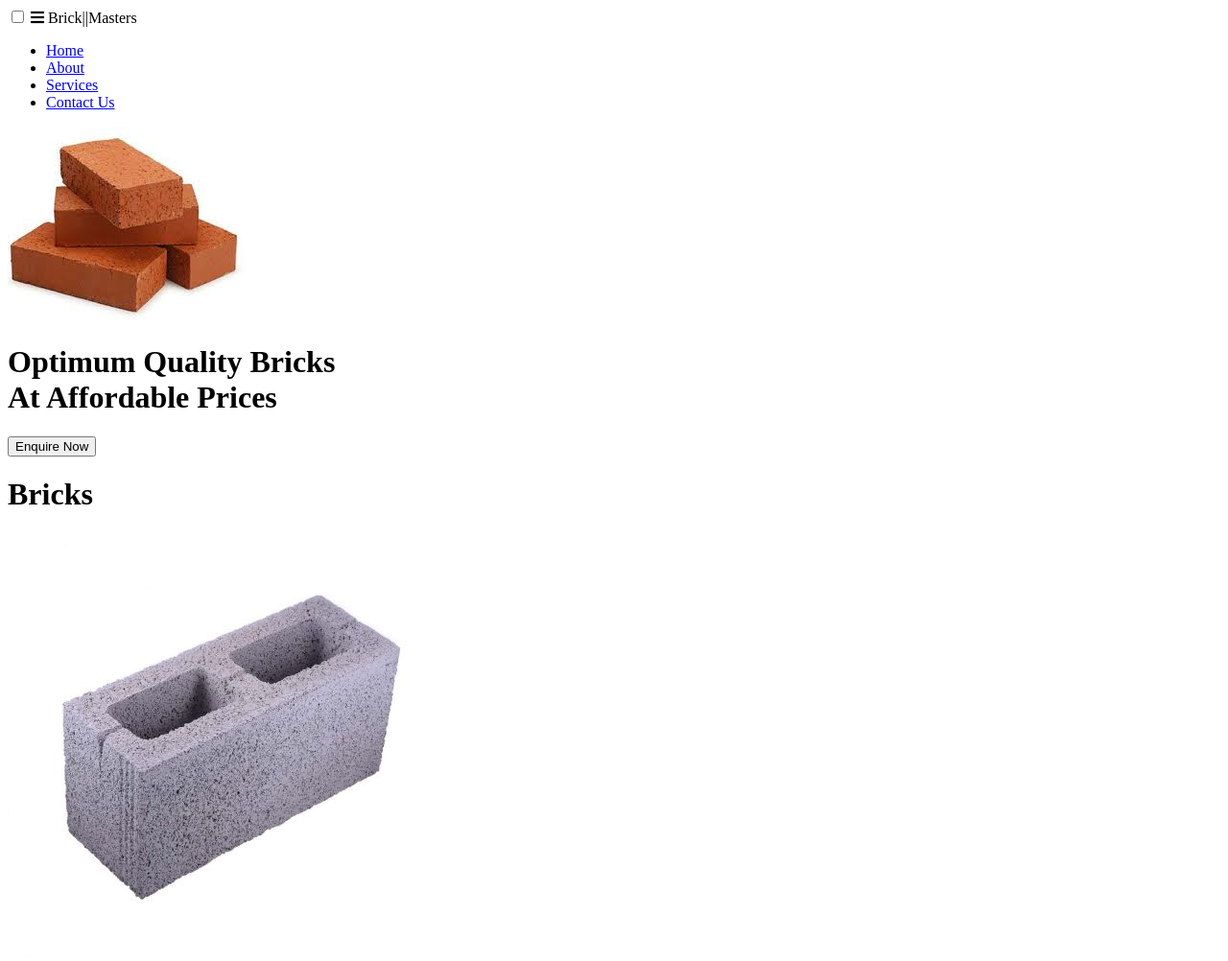
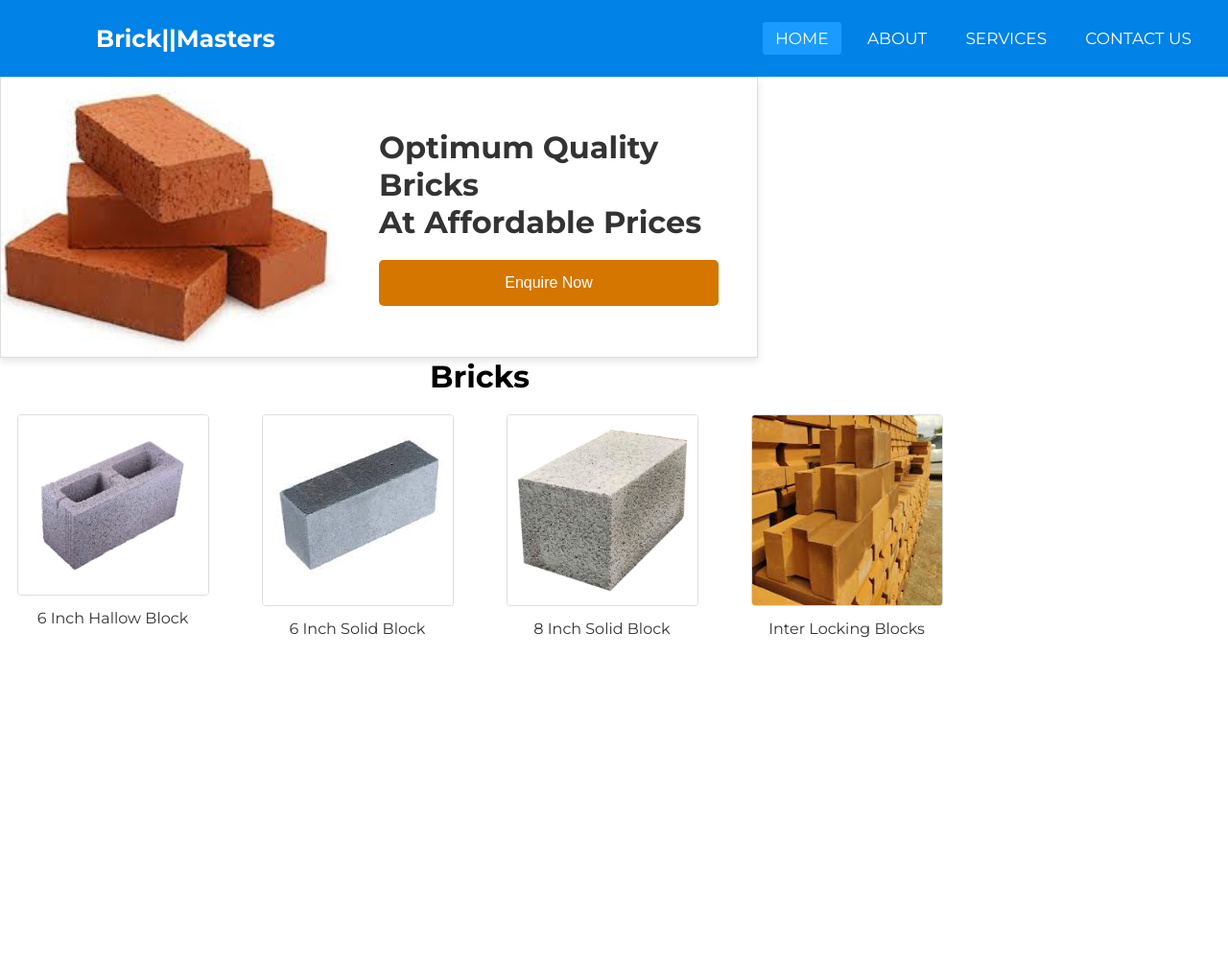
Before and after one commit to bantanzzz/BRICK-MASTERS, a plain HTML site: page index.html in a window 1280 px wide. Shown: the top 1002 px of the page at 96% size. After the commit the page ends 800 px from the top, so only its background shows below. Drawn offline with Linux system fonts and the light colour scheme.

Commit message:
html and css

```diff
--- a/index.html
+++ b/index.html
@@ -5,7 +5,7 @@
   <meta charset="utf-8">
   <title>Brick Masters</title>
   <meta name="viewport" content="width=device-width, initial-scale=1.0">
-  <link rel="stylesheet" href="css/services.css">
+  <link rel="stylesheet" href="css/index.css">
   <!-- Font Awesome Link for Icons -->
   <link rel="stylesheet" href="https://cdnjs.cloudflare.com/ajax/libs/font-awesome/5.15.3/css/all.min.css" />
 </head>
--- a/services.html
+++ b/services.html
@@ -4,7 +4,7 @@
   <meta charset="UTF-8">
   <meta name="viewport" content="width=device-width, initial-scale=1.0">
   <title>Our Services</title>
-  <link rel="stylesheet" href="css/product.css">
+  <link rel="stylesheet" href="css/services.css">
 </head>
 <body>
 
```
